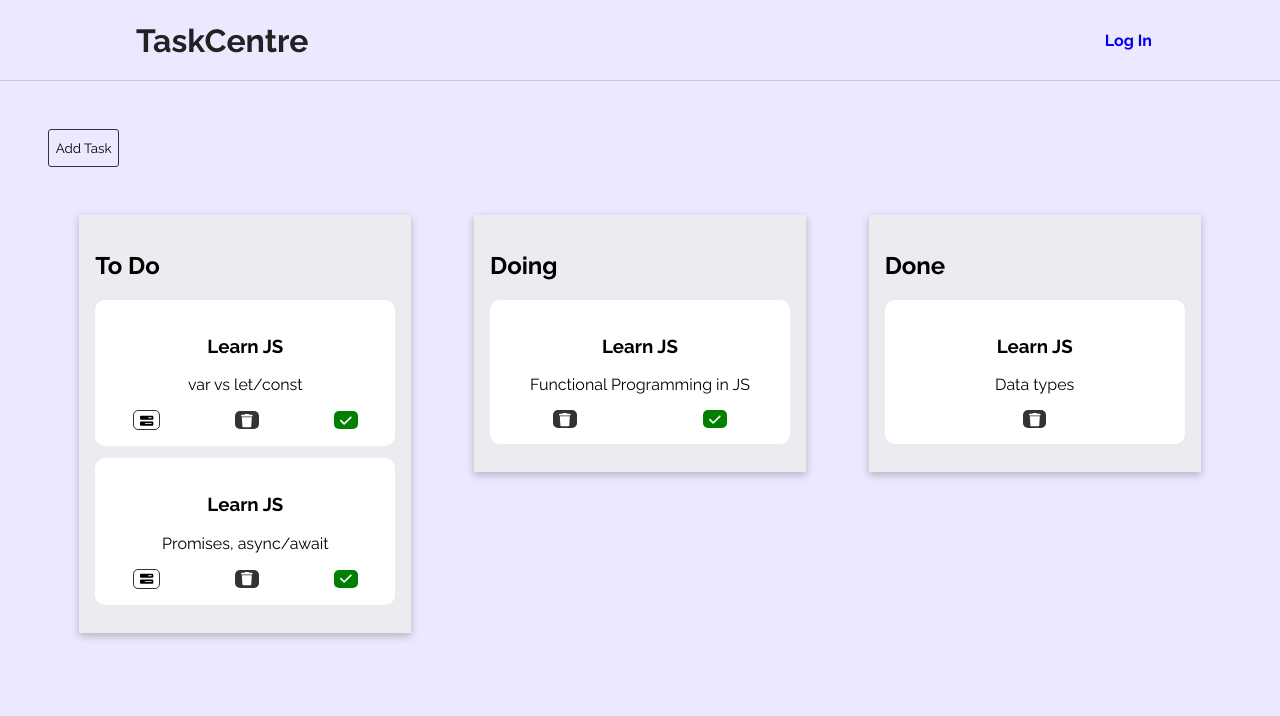
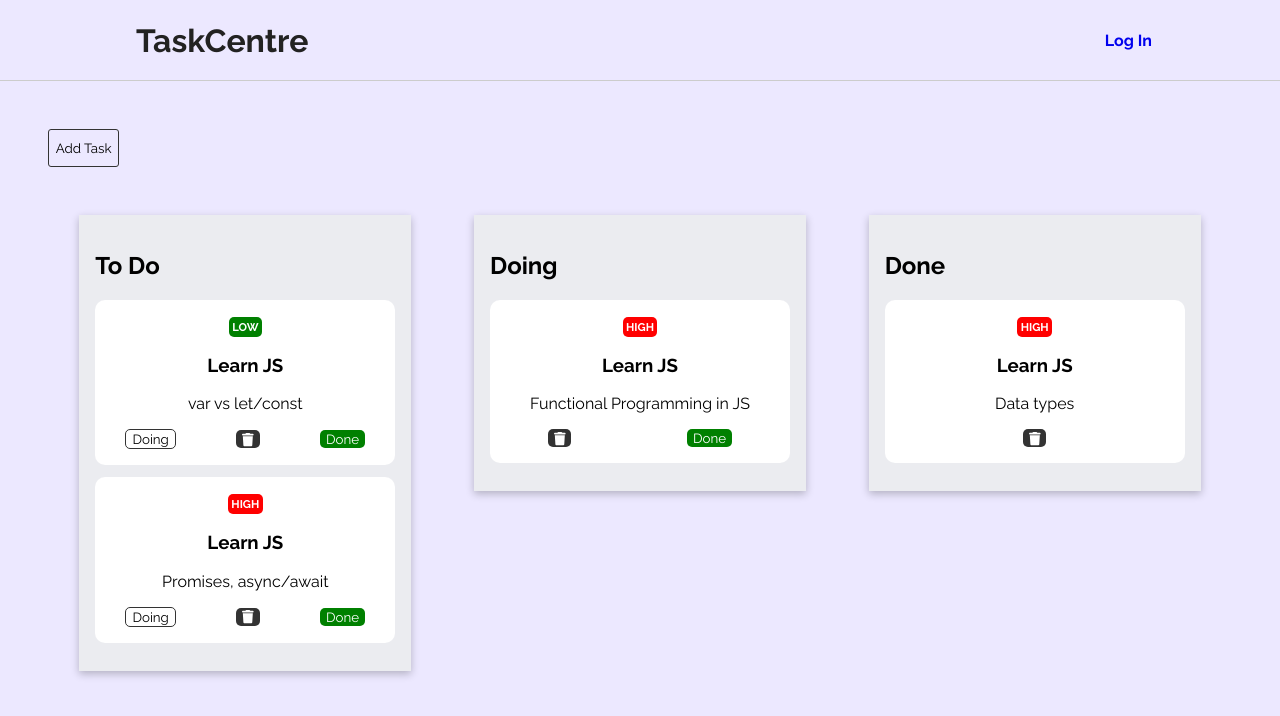
Before and after one commit to edgarkhudoyan/react-task-tracker, a React (Create React App) app: page /boards/js in a window 1280 px wide. Shown: the top 716 px of the page. Built offline with nearby package versions, Linux system fonts and the light colour scheme.

Commit message:
Add priority

```diff
--- a/src/TaskContext.js
+++ b/src/TaskContext.js
@@ -8,7 +8,7 @@ export const TaskProvider = ({ children }) => {
     {
       title: "Learn JS",
       description: "var vs let/const",
-      priority: "medium",
+      priority: "low",
       id: uuid(),
       category: "JS",
       status: "todo",
--- a/src/components/AddTask/AddTask.js
+++ b/src/components/AddTask/AddTask.js
@@ -76,7 +76,7 @@ const AddTask = () => {
               onChange={updatePriority}
             >
               <option value="" selected disabled hidden>
-                Status
+                Priority
               </option>
 
               <option value="low">Low</option>
--- a/src/components/TaskDivs/Doing.js
+++ b/src/components/TaskDivs/Doing.js
@@ -2,27 +2,39 @@ import { useContext } from "react";
 import { TaskContext } from "../../TaskContext";
 import { useStyles } from "./styles";
 import { FontAwesomeIcon } from "@fortawesome/react-fontawesome";
-import { faCheck } from "@fortawesome/free-solid-svg-icons";
 import { faTrash } from "@fortawesome/free-solid-svg-icons";
 
-const Doing = () => {
+const Doing = ({ status }) => {
   const styles = useStyles();
   const [tasks, setTasks] = useContext(TaskContext);
   return (
     <div className={styles.tasks}>
       <h2>Doing</h2>
       {tasks.map((task) =>
-        task.status === "doing" ? (
+        task.status === status ? (
           <div key={task.id} className={styles.task}>
-            <h3> {task.title}</h3>
-            <p> {task.description}</p>
+            <span
+              className={
+                task.priority === "low"
+                  ? styles.priorityLow
+                  : task.priority === "medium"
+                  ? styles.priorityMedium
+                  : task.priority === "high"
+                  ? styles.priorityHigh
+                  : ""
+              }
+            >
+              {task.priority}
+            </span>
+            <div>
+              <h3> {task.title}</h3>
+              <p> {task.description}</p>
+            </div>
             <div className={styles.buttons}>
               <button className={styles.delete}>
                 <FontAwesomeIcon icon={faTrash} />
               </button>
-              <button className={styles.done}>
-                <FontAwesomeIcon icon={faCheck} />
-              </button>
+              <button className={styles.done}>Done</button>
             </div>
           </div>
         ) : (
--- a/src/components/TaskDivs/Done.js
+++ b/src/components/TaskDivs/Done.js
@@ -4,17 +4,32 @@ import { useStyles } from "./styles";
 import { FontAwesomeIcon } from "@fortawesome/react-fontawesome";
 import { faTrash } from "@fortawesome/free-solid-svg-icons";
 
-const Done = () => {
+const Done = ({ status }) => {
   const styles = useStyles();
   const [tasks, setTasks] = useContext(TaskContext);
   return (
     <div className={styles.tasks}>
       <h2>Done</h2>
       {tasks.map((task) =>
-        task.status === "done" ? (
+        task.status === status ? (
           <div key={task.id} className={styles.task}>
-            <h3> {task.title}</h3>
-            <p> {task.description}</p>
+            <span
+              className={
+                task.priority === "low"
+                  ? styles.priorityLow
+                  : task.priority === "medium"
+                  ? styles.priorityMedium
+                  : task.priority === "high"
+                  ? styles.priorityHigh
+                  : ""
+              }
+            >
+              {task.priority}
+            </span>
+            <div>
+              <h3> {task.title}</h3>
+              <p> {task.description}</p>
+            </div>
             <div className={styles.buttons}>
               <button className={styles.delete}>
                 <FontAwesomeIcon icon={faTrash} />
--- a/src/components/TaskDivs/Todo.js
+++ b/src/components/TaskDivs/Todo.js
@@ -2,11 +2,9 @@ import { useContext } from "react";
 import { TaskContext } from "../../TaskContext";
 import { useStyles } from "./styles";
 import { FontAwesomeIcon } from "@fortawesome/react-fontawesome";
-import { faCheck } from "@fortawesome/free-solid-svg-icons";
 import { faTrash } from "@fortawesome/free-solid-svg-icons";
-import { faBarsProgress } from "@fortawesome/free-solid-svg-icons";
 
-const Todo = () => {
+const Todo = ({ status }) => {
   const styles = useStyles();
   const [tasks, setTasks] = useContext(TaskContext);
 
@@ -14,20 +12,31 @@ const Todo = () => {
     <div className={styles.tasks}>
       <h2>To Do</h2>
       {tasks.map((task) =>
-        task.status === "todo" ? (
+        task.status === status ? (
           <div key={task.id} className={styles.task}>
-            <h3> {task.title}</h3>
-            <p> {task.description}</p>
+            <span
+              className={
+                task.priority === "low"
+                  ? styles.priorityLow
+                  : task.priority === "medium"
+                  ? styles.priorityMedium
+                  : task.priority === "high"
+                  ? styles.priorityHigh
+                  : ""
+              }
+            >
+              {task.priority}
+            </span>
+            <div>
+              <h3> {task.title}</h3>
+              <p> {task.description}</p>
+            </div>
             <div className={styles.buttons}>
-              <button className={styles.doing}>
-                <FontAwesomeIcon icon={faBarsProgress} />
-              </button>
+              <button className={styles.doing}>Doing</button>
               <button className={styles.delete}>
                 <FontAwesomeIcon icon={faTrash} />
               </button>
-              <button className={styles.done}>
-                <FontAwesomeIcon icon={faCheck} />
-              </button>
+              <button className={styles.done}>Done</button>
             </div>
           </div>
         ) : (
--- a/src/components/TaskDivs/styles.js
+++ b/src/components/TaskDivs/styles.js
@@ -20,6 +20,36 @@ export const useStyles = createUseStyles({
     display: "flex",
     justifyContent: "space-around",
     alignItems: "center",
+  },
+
+  priorityLow: {
+    textTransform: "uppercase",
+    fontWeight: "bold",
+    fontSize: "0.7rem",
+    backgroundColor: "green",
+    color: "#fff",
+    padding: "0.2rem",
+    borderRadius: "5px",
+  },
+
+  priorityMedium: {
+    textTransform: "uppercase",
+    fontWeight: "bold",
+    fontSize: "0.7rem",
+    backgroundColor: "orange",
+    color: "#fff",
+    padding: "0.2rem",
+    borderRadius: "5px",
+  },
+
+  priorityHigh: {
+    textTransform: "uppercase",
+    fontWeight: "bold",
+    fontSize: "0.7rem",
+    backgroundColor: "red",
+    color: "#fff",
+    padding: "0.2rem",
+    borderRadius: "5px",
   },
 
   doing: {
--- a/src/pages/TaskLists.js
+++ b/src/pages/TaskLists.js
@@ -31,9 +31,9 @@ const TaskLists = () => {
         <AddTask />
       </div>
       <div className={styles.tasks}>
-        <Todo />
-        <Doing />
-        <Done />
+        <Todo status="todo" />
+        <Doing status="doing" />
+        <Done status="done" />
       </div>
     </div>
   );
```
